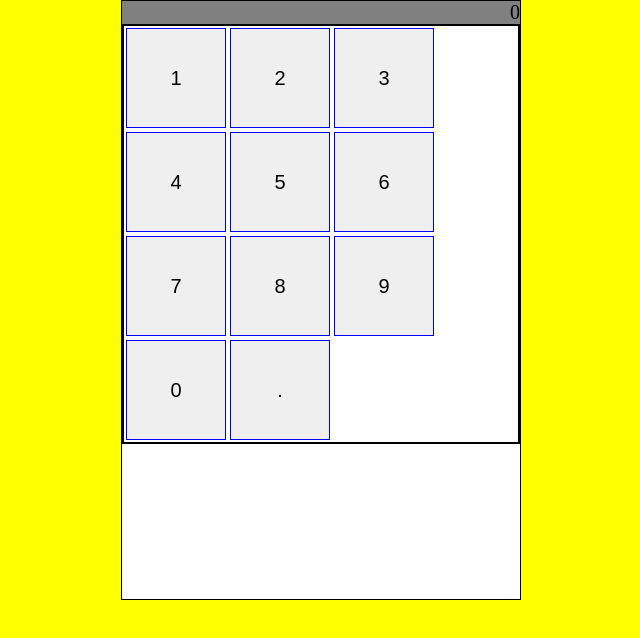
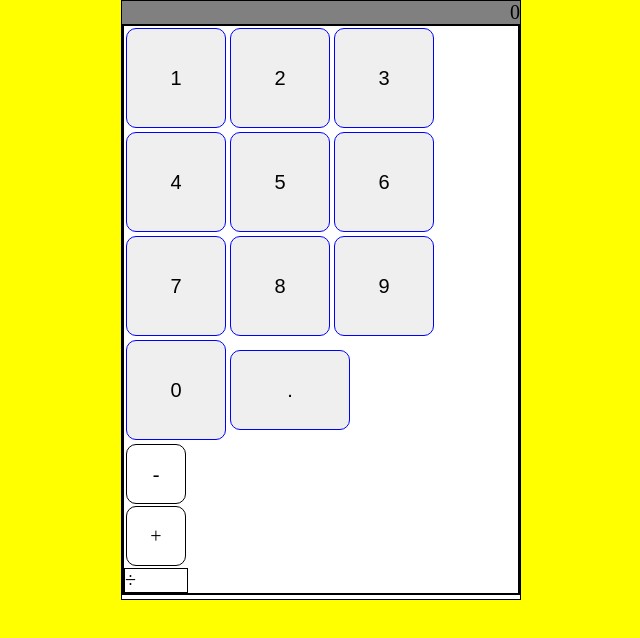
Before and after one commit to picasso31/calculette, a plain HTML site: page index.html in a window 1280 px wide. Shown: the whole page, without its empty margins (319-959 px from the left). Drawn offline with Linux system fonts and the light colour scheme.

Commit message:
commit avant changement domaine

```diff
--- a/assets/css/js/script.js
+++ b/assets/css/js/script.js
@@ -73,8 +73,8 @@ for (let index = 1; index <= 10; index++) {
 }
 let decimal = document.createElement("button");
 decimal.style.border = "1px solid blue"
-decimal.style.height = "100px"
-decimal.style.width = "100px"
+decimal.style.height = "80px"
+decimal.style.width = "120px"
 decimal.classList.add("classe-boutton");
 decimal.innerText = ".";
 clavierChiffres.appendChild	(decimal);
@@ -82,5 +82,50 @@ clavierChiffres.appendChild	(decimal);
 // j'ai creer un element clavier signes sur le quel j'affect a clavier
 let clavierSignes = document.createElement("div");
 clavierSignes.classList.add("classe-clavier-signes");
+clavier.appendChild(clavierSignes);
 
-clavier.appendChild(clavierSignes);
+// je creer des bouttons que j'ajoute au claviersignes
+// bouton moins -
+let signeMoins= document.createElement('div');
+
+// j'atribut une classe
+signeMoins.classList.add("classe-moins");
+// j'atribut le signe a mon boutton
+signeMoins.innerText= "-";
+signeMoins.style.height= "60px"
+signeMoins.style.width= "60px"
+signeMoins.style.border= "1px solid black"
+
+// le moins devien l'enfant de clavierSignes
+clavierSignes.appendChild(signeMoins);
+
+// boutton plus +
+let signePlus= document.createElement("div");
+signePlus.classList.add("classe-plus");
+signePlus.innerText="+";
+signePlus.style.height="60px";
+signePlus.style.width="60px";
+signePlus.style.border = "1px solid black";
+clavierSignes.appendChild(signePlus);
+
+// boutton division /
+let signeDivision= document.createElement("div");
+signeDivision.classList.add("classe-division");
+signeDivision.innerText= "÷";
+signeDivision.style.border= "1px solid black";
+clavierSignes.appendChild(signeDivision);
+
+// bouton multiplication
+let signeMulti= document.createElement("div");
+signeMulti.classList.add("classe-multi");
+clavierSignes.appendChild(signeMulti);
+
+// boutton egal =
+let signeEgal = document.createElement("div");
+signeEgal.classList.add("classe-egal");
+clavierSignes.appendChild(signeEgal);
+
+// boutton supression C
+let signeC = document.createElement("div");
+signeC.classList.add("classe-C");
+clavierSignes.appendChild(signeC);
--- a/assets/css/style.css
+++ b/assets/css/style.css
@@ -14,7 +14,8 @@ main {
 }
 .classe-ecran{
     /* border: solid red; */
-    text-align: end;
+    text-align:end
+
 }
 body{
     background-color: yellow;
@@ -27,4 +28,12 @@ body{
 
 .classe-boutton {
     margin: 2px;
+    border-radius: .5rem;
 }
+.classe-moins , .classe-plus {
+    margin: 2px;
+    border-radius: .5rem;
+    display:flex;
+    justify-content: center;
+    align-items: center;
+}
```
